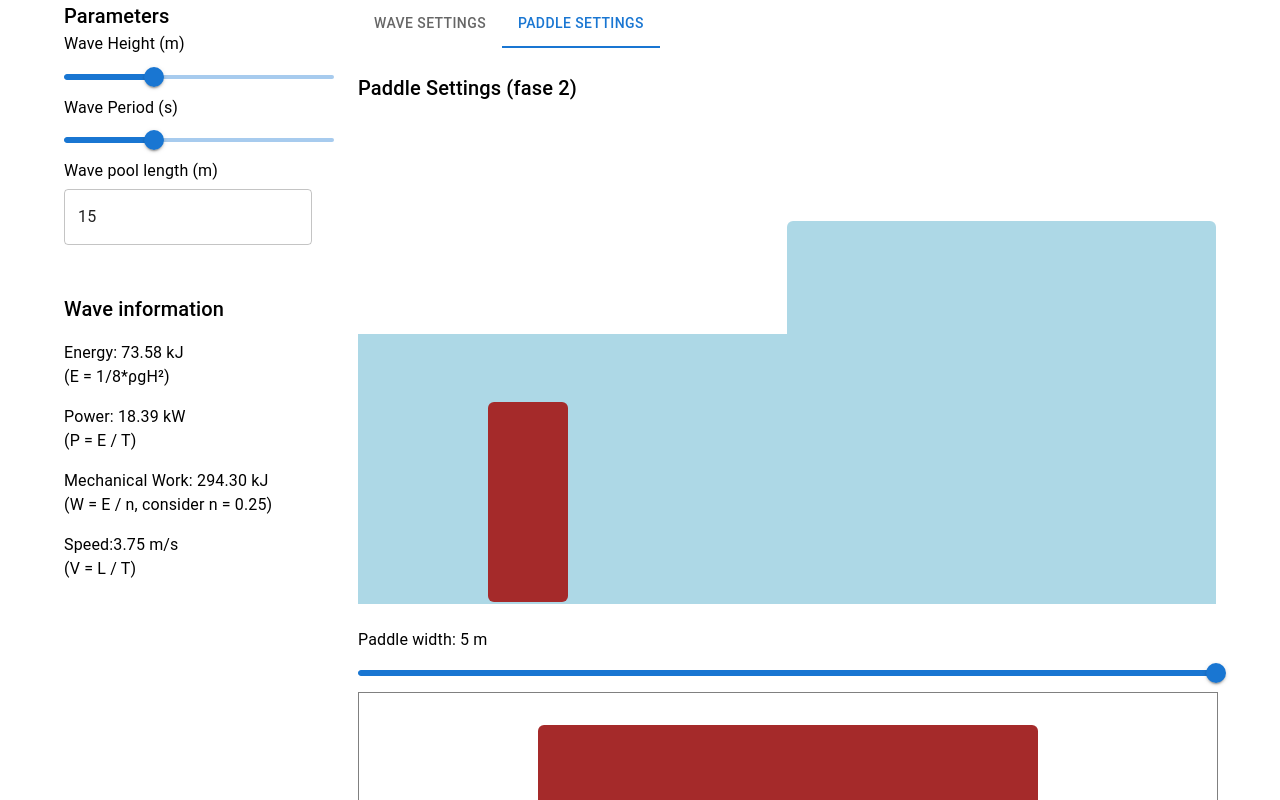
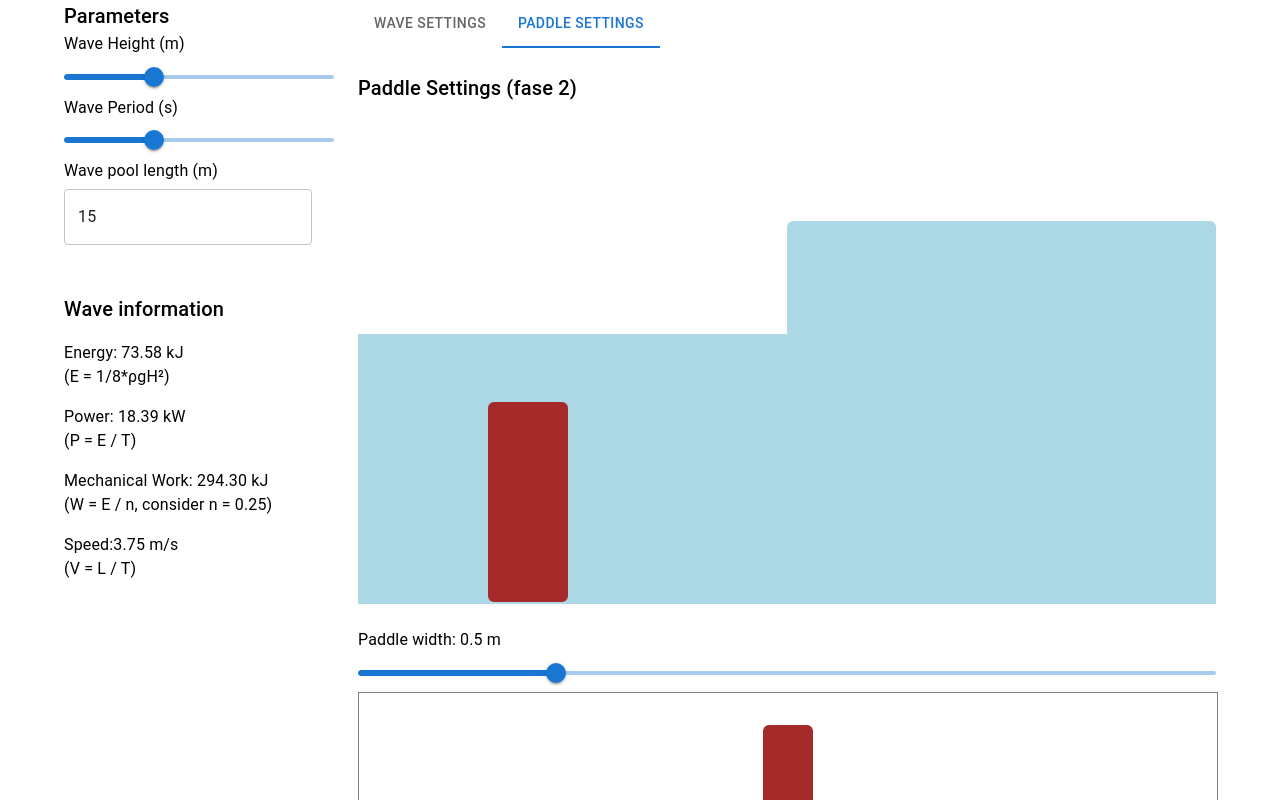
Before and after one commit to pedro-surf/university-exercises, a React (Create React App) app in the folder wavepool/: page / in a window 1280 px wide. Both pictures are taken after a click on the tab "PADDLE SETTINGS". Shown: the top 800 px of the page. Built offline with nearby package versions, Linux system fonts and the light colour scheme; the HTML template or start-up script is replaced by a standard one.

Commit message:
default 0.5 pa

```diff
--- a/wavepool/src/components/PaddleDisplay.jsx
+++ b/wavepool/src/components/PaddleDisplay.jsx
@@ -2,7 +2,7 @@ import React, { useState } from "react";
 import { Box, Typography, Slider } from "@mui/material";
 
 const PaddleDisplay = ({ height }) => {
-  const [width, setWidth] = useState(5);
+  const [width, setWidth] = useState(0.5);
 
   return (
     <Box>
```
